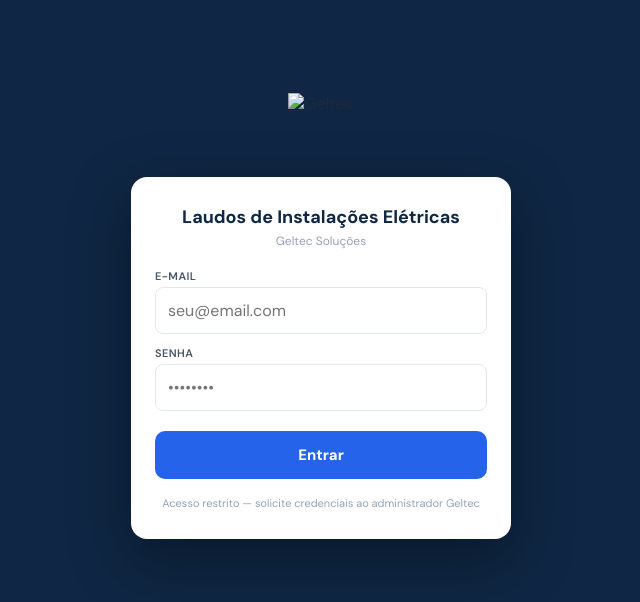
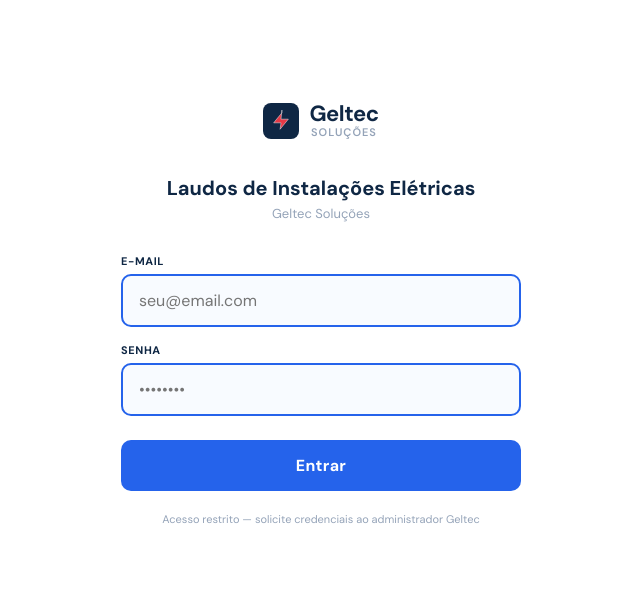
Before and after one commit to solucoesgeltec-hub/geltec-lie, a plain HTML site: page index.html in a window 1280 px wide. Shown: the part 84-686 px from the top of the page, without its empty margins (319-959 px from the left). Drawn offline with nearby package versions, Linux system fonts and the light colour scheme.

Commit message:
Add files via upload

```diff
--- a/index.html
+++ b/index.html
@@ -11,6 +11,7 @@
 <meta name="theme-color" content="#0f2744">
 <title>Geltec Soluções – Laudos de Instalações Elétricas</title>
 <script src="https://cdnjs.cloudflare.com/ajax/libs/jspdf/2.5.1/jspdf.umd.min.js"></script>
+<script src="https://cdn.jsdelivr.net/npm/@supabase/supabase-js@2/dist/umd/supabase.js"></script>
 <style>
 
   @import url('https://fonts.googleapis.com/css2?family=DM+Sans:wght@300;400;500;600;700&family=DM+Mono:wght@400;500&display=swap');
@@ -511,34 +512,77 @@
   <!-- TELA DE LOGIN -->
   <div id="login-screen" style="
     position:fixed;inset:0;z-index:9999;
-    background:var(--navy);
+    background:#ffffff;
     display:flex;flex-direction:column;align-items:center;justify-content:center;
     padding:24px;
   ">
-    <img id="login-logo" src="" alt="Geltec" style="height:56px;margin-bottom:28px">
-    <div style="background:white;border-radius:16px;padding:28px 24px;width:100%;max-width:380px;box-shadow:0 20px 60px rgba(0,0,0,.4)">
-      <h2 style="font-size:18px;font-weight:700;color:var(--navy);margin-bottom:4px;text-align:center">Laudos de Instalações Elétricas</h2>
-      <p style="font-size:12px;color:var(--gray400);text-align:center;margin-bottom:20px">Geltec Soluções</p>
-      <div style="margin-bottom:12px">
-        <label style="font-size:11px;font-weight:600;color:var(--gray600);text-transform:uppercase;letter-spacing:.4px;display:block;margin-bottom:4px">E-mail</label>
+    <!-- Logo em texto, sem imagem -->
+    <div style="margin-bottom:36px;text-align:center">
+      <div style="display:inline-flex;align-items:center;gap:10px">
+        <div style="width:36px;height:36px;background:var(--navy);border-radius:8px;
+          display:flex;align-items:center;justify-content:center">
+          <svg width="22" height="22" viewBox="0 0 24 24" fill="none">
+            <path d="M13 3L4 14h8l-1 7 9-11h-8l1-10z" fill="#e63946" stroke="white" stroke-width="0.5"/>
+          </svg>
+        </div>
+        <div>
+          <div style="font-size:22px;font-weight:800;color:var(--navy);letter-spacing:-.5px;line-height:1">Geltec</div>
+          <div style="font-size:11px;font-weight:600;color:var(--gray400);letter-spacing:1px;text-transform:uppercase">Soluções</div>
+        </div>
+      </div>
+    </div>
+
+    <!-- Card de login -->
+    <div style="width:100%;max-width:400px">
+      <h2 style="font-size:20px;font-weight:700;color:var(--navy);margin-bottom:4px;text-align:center">
+        Laudos de Instalações Elétricas
+      </h2>
+      <p style="font-size:13px;color:var(--gray400);text-align:center;margin-bottom:32px">
+        Geltec Soluções
+      </p>
+
+      <!-- Campo E-mail -->
+      <div style="margin-bottom:16px">
+        <label style="font-size:11px;font-weight:700;color:var(--navy);text-transform:uppercase;
+          letter-spacing:.6px;display:block;margin-bottom:6px">E-mail</label>
         <input type="email" id="login-email" placeholder="seu@email.com" autocomplete="email"
           onkeydown="if(event.key==='Enter')document.getElementById('login-senha').focus()"
-          style="width:100%;border:1.5px solid var(--gray200);border-radius:8px;padding:12px;font-size:16px;font-family:'DM Sans',sans-serif;outline:none;box-sizing:border-box">
+          style="width:100%;border:2px solid var(--blue);border-radius:10px;padding:14px 16px;
+            font-size:16px;font-family:'DM Sans',sans-serif;outline:none;box-sizing:border-box;
+            color:var(--navy);background:#f8fbff;transition:border-color .15s"
+          onfocus="this.style.borderColor='var(--blue-l)';this.style.background='white'"
+          onblur="this.style.borderColor='var(--blue)';this.style.background='#f8fbff'">
       </div>
-      <div style="margin-bottom:20px">
-        <label style="font-size:11px;font-weight:600;color:var(--gray600);text-transform:uppercase;letter-spacing:.4px;display:block;margin-bottom:4px">Senha</label>
+
+      <!-- Campo Senha -->
+      <div style="margin-bottom:24px">
+        <label style="font-size:11px;font-weight:700;color:var(--navy);text-transform:uppercase;
+          letter-spacing:.6px;display:block;margin-bottom:6px">Senha</label>
         <input type="password" id="login-senha" placeholder="••••••••" autocomplete="current-password"
           onkeydown="if(event.key==='Enter')fazerLogin()"
-          style="width:100%;border:1.5px solid var(--gray200);border-radius:8px;padding:12px;font-size:16px;font-family:'DM Sans',sans-serif;outline:none;box-sizing:border-box">
+          style="width:100%;border:2px solid var(--blue);border-radius:10px;padding:14px 16px;
+            font-size:16px;font-family:'DM Sans',sans-serif;outline:none;box-sizing:border-box;
+            color:var(--navy);background:#f8fbff;transition:border-color .15s"
+          onfocus="this.style.borderColor='var(--blue-l)';this.style.background='white'"
+          onblur="this.style.borderColor='var(--blue)';this.style.background='#f8fbff'">
       </div>
-      <div id="login-erro" style="display:none;background:var(--nc-bg);color:var(--nc);border-radius:8px;padding:10px 12px;font-size:13px;margin-bottom:14px"></div>
+
+      <!-- Erro -->
+      <div id="login-erro" style="display:none;background:var(--nc-bg);color:var(--nc);
+        border-radius:8px;padding:10px 14px;font-size:13px;margin-bottom:16px;
+        border:1px solid rgba(220,38,38,.2)"></div>
+
+      <!-- Botão -->
       <button id="login-btn" onclick="fazerLogin()"
         style="width:100%;background:var(--blue);color:white;border:none;border-radius:10px;
-          padding:14px;font-size:15px;font-weight:700;cursor:pointer;font-family:'DM Sans',sans-serif;
-          -webkit-tap-highlight-color:transparent">
+          padding:15px;font-size:16px;font-weight:700;cursor:pointer;font-family:'DM Sans',sans-serif;
+          -webkit-tap-highlight-color:transparent;transition:background .15s;letter-spacing:.3px"
+        onmouseover="this.style.background='var(--blue-l)'"
+        onmouseout="this.style.background='var(--blue)'">
         Entrar
       </button>
-      <p style="font-size:11px;color:var(--gray400);text-align:center;margin-top:16px;line-height:1.5">
+
+      <p style="font-size:11px;color:var(--gray400);text-align:center;margin-top:20px;line-height:1.6">
         Acesso restrito — solicite credenciais ao administrador Geltec
       </p>
     </div>
@@ -1134,8 +1178,9 @@ async function fazerLogin() {
     if (!data?.user) { showLoginErro('Erro inesperado. Tente novamente.'); btn.textContent='Entrar'; btn.disabled=false; return; }
     await onLogin(data.user);
   } catch(e) {
-    showLoginErro('Erro de conexão. Verifique sua internet.');
+    showLoginErro('Erro: ' + (e?.message || e?.toString() || 'desconhecido'));
     btn.textContent='Entrar'; btn.disabled=false;
+    console.error('Login error:', e);
   }
 }
 function showLoginErro(msg) { const el=document.getElementById('login-erro'); el.textContent=msg; el.style.display='block'; }
```
